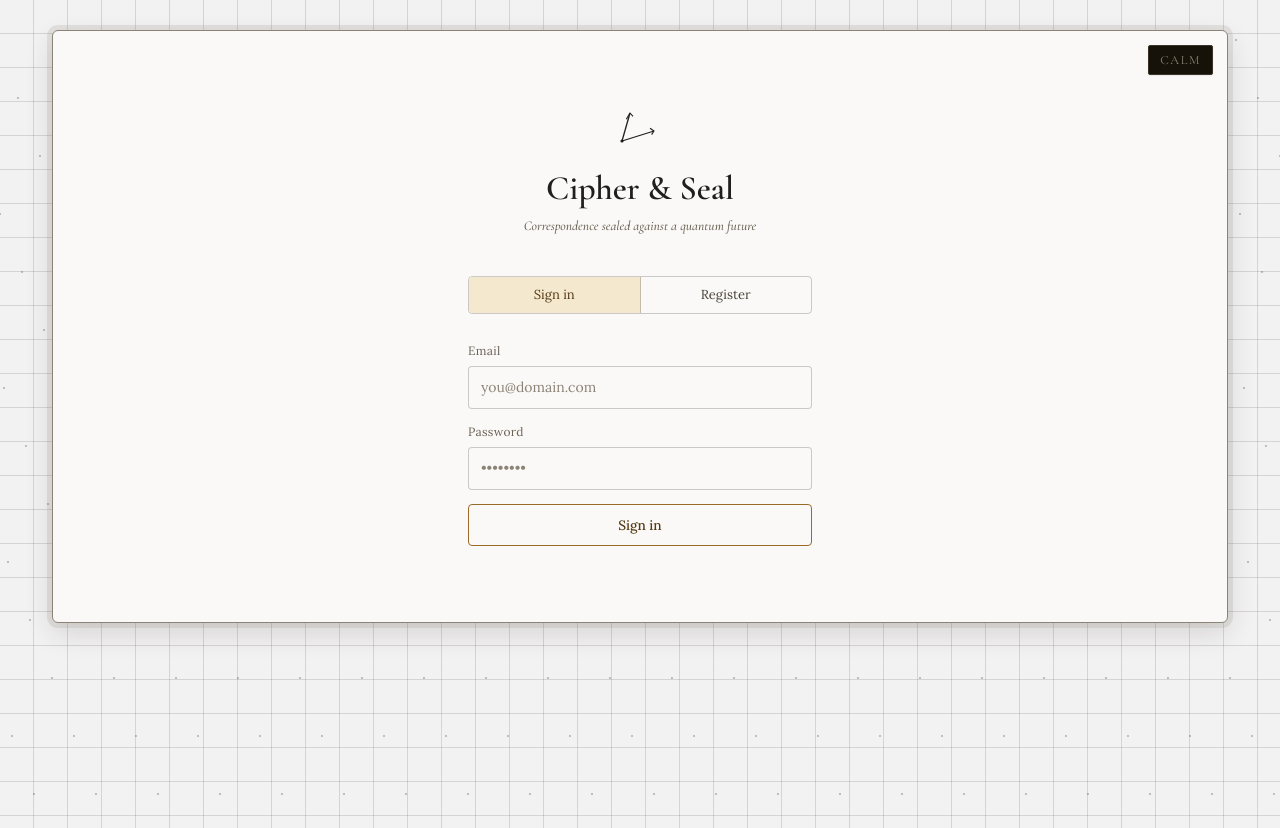
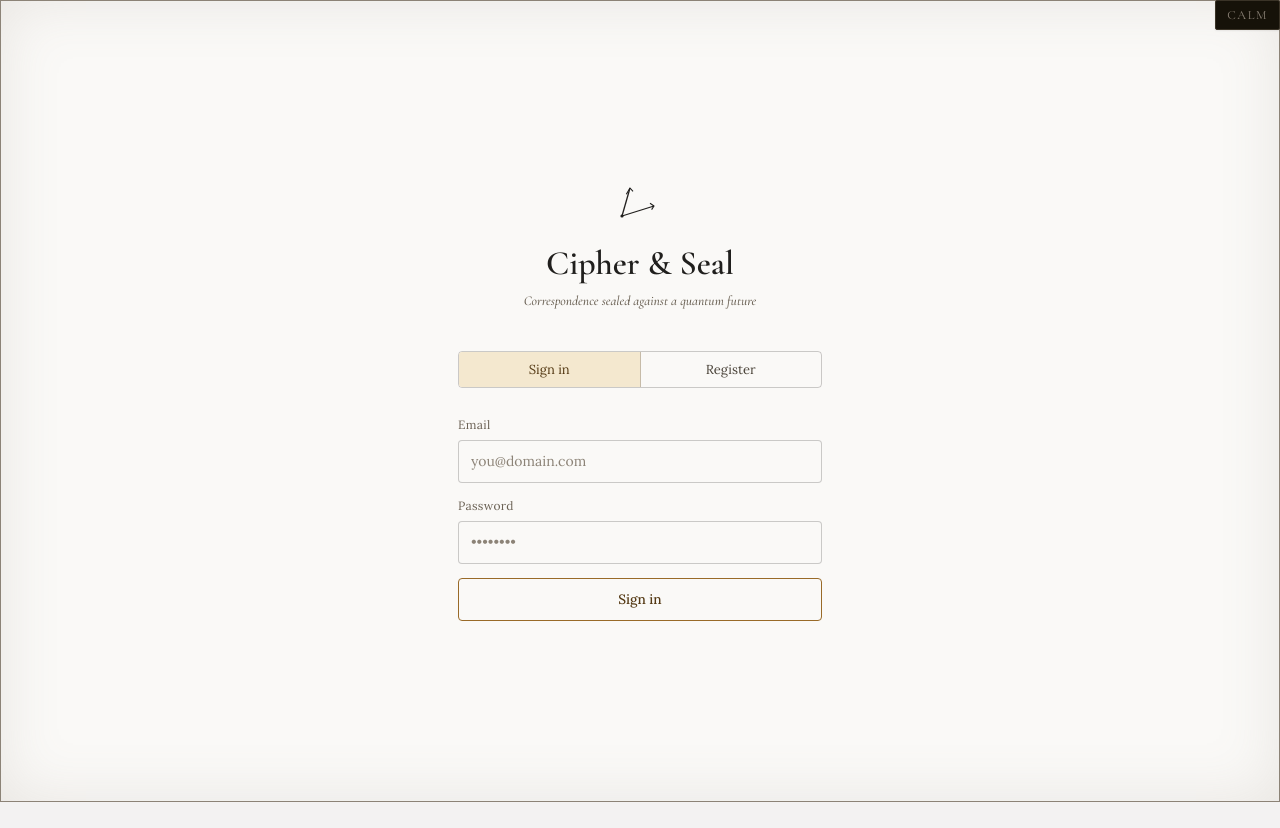
Before and after one commit to Minato2435/Cipher-Seal, a React (Vite) app in the folder web/: page /login in a window 1280 px wide. After the commit the page ends 802 px from the top, so only its background shows below. Built offline with nearby package versions, Linux system fonts and the light colour scheme.

Commit message:
design(web): full-bleed layout — risk frame hugs the screen edge, no centred card; console + auth fill the viewport

```diff
--- a/web/src/App.tsx
+++ b/web/src/App.tsx
@@ -1,5 +1,4 @@
 import { Navigate, Route, Routes } from "react-router-dom";
-import { LatticeField } from "./components/LatticeField";
 import { RequireAdmin, RequireAuth } from "./components/RequireAuth";
 import { Login } from "./pages/Login";
 import { Register } from "./pages/Register";
@@ -8,8 +7,6 @@ import { Admin } from "./pages/Admin";
 
 export function App() {
   return (
-    <>
-      <LatticeField />
     <Routes>
       <Route path="/login" element={<Login />} />
       <Route path="/register" element={<Register />} />
@@ -31,6 +28,5 @@ export function App() {
       />
       <Route path="*" element={<Navigate to="/" replace />} />
     </Routes>
-    </>
   );
 }
--- a/web/src/components/LatticeField.tsx
+++ /dev/null
@@ -1,31 +0,0 @@
-/**
- * The faint ML-KEM point lattice that sits behind everything. Two basis vectors
- * b1, b2 span the lattice; a short "problem" vector is drawn slightly bolder near
- * the origin — the shortest-vector problem is what makes the scheme hard.
- */
-export function LatticeField() {
-  const pts: { x: number; y: number }[] = [];
-  const b1 = { x: 62, y: 0 };
-  const b2 = { x: 22, y: 58 };
-  for (let i = -6; i <= 18; i++) {
-    for (let j = -4; j <= 16; j++) {
-      pts.push({ x: i * b1.x + j * b2.x, y: i * b1.y + j * b2.y });
-    }
-  }
-  return (
-    <svg
-      aria-hidden="true"
-      className="pointer-events-none fixed inset-0 -z-10 h-full w-full"
-      style={{ color: "#5B6470" }}
-    >
-      <g transform="translate(120 40)" opacity="0.45">
-        {pts.map((p, k) => (
-          <circle key={k} cx={p.x} cy={p.y} r={1.1} fill="currentColor" />
-        ))}
-        <line x1="0" y1="0" x2={b1.x} y2={b1.y} stroke="currentColor" strokeWidth="1" opacity="0.9" />
-        <line x1="0" y1="0" x2={b2.x} y2={b2.y} stroke="currentColor" strokeWidth="1" opacity="0.9" />
-        <circle cx="0" cy="0" r="2.4" fill="currentColor" />
-      </g>
-    </svg>
-  );
-}
--- a/web/src/index.css
+++ b/web/src/index.css
@@ -186,22 +186,19 @@ h3,
   color: var(--n-600);
 }
 
-/* ---- the framed card + wax halo ---- */
+/* ---- full-bleed frame: the risk border hugs the screen edge, no card ---- */
 .frame-outer {
-  max-width: 1180px;
-  margin: 28px auto;
-  padding: 2px;
-}
-@media (max-width: 1220px) {
-  .frame-outer {
-    margin: 14px 12px;
-  }
+  width: 100%;
+  min-height: 100vh;
+  margin: 0;
+  padding: 0;
 }
 .risk-frame {
   position: relative;
-  border-radius: 6px;
+  min-height: 100vh;
+  border-radius: 0;
   border: var(--risk-width) solid var(--risk-color);
-  box-shadow: 0 0 0 5px var(--risk-soft), var(--shadow-lg);
+  box-shadow: inset 0 0 60px var(--risk-soft);
   transition:
     border-color 1.1s ease,
     border-width 1.1s ease,
@@ -210,10 +207,11 @@ h3,
   overflow: hidden;
 }
 .risk-plate {
-  position: absolute;
-  top: 14px;
-  right: 14px;
-  z-index: 5;
+  position: fixed;
+  top: 0;
+  right: 0;
+  border-radius: 0 0 0 2px;
+  z-index: 40;
   background: var(--instrument);
   color: var(--risk-color);
   border: 1px solid var(--instrument-line);
@@ -230,8 +228,8 @@ h3,
 /* ---- console ---- */
 .console {
   display: flex;
-  min-height: 660px;
-  height: calc(100vh - 60px);
+  height: 100vh;
+  min-height: 560px;
 }
 .rail {
   width: 300px;
@@ -414,7 +412,7 @@ h3,
   min-width: 0;
 }
 .main-header {
-  padding: 18px 28px;
+  padding: 18px 96px 18px 28px;
   border-bottom: 1px solid var(--divider);
   display: flex;
   align-items: baseline;
@@ -654,10 +652,15 @@ h3,
 
 /* ---- auth ---- */
 .auth-wrap {
-  max-width: 400px;
+  min-height: 100vh;
+  width: 100%;
+  max-width: 420px;
   margin: 0 auto;
   text-align: center;
-  padding: 76px 28px;
+  padding: 40px 28px;
+  display: flex;
+  flex-direction: column;
+  justify-content: center;
 }
 .wordmark {
   font-family: "Cormorant Garamond", serif;
--- a/web/src/pages/Admin.tsx
+++ b/web/src/pages/Admin.tsx
@@ -38,7 +38,7 @@ export function Admin() {
 
   return (
     <RiskFrame band={myRisk.band}>
-      <div className="max-h-[calc(100vh-60px)] overflow-y-auto px-6 pb-14 pt-8 md:px-10">
+      <div className="h-screen overflow-y-auto px-6 pb-14 pt-8 md:px-10">
         <div className="mx-auto max-w-6xl">
           <div className="flex items-start justify-between gap-4">
             <div>
```
Lines whose indentation alone changed are shown as unchanged.
